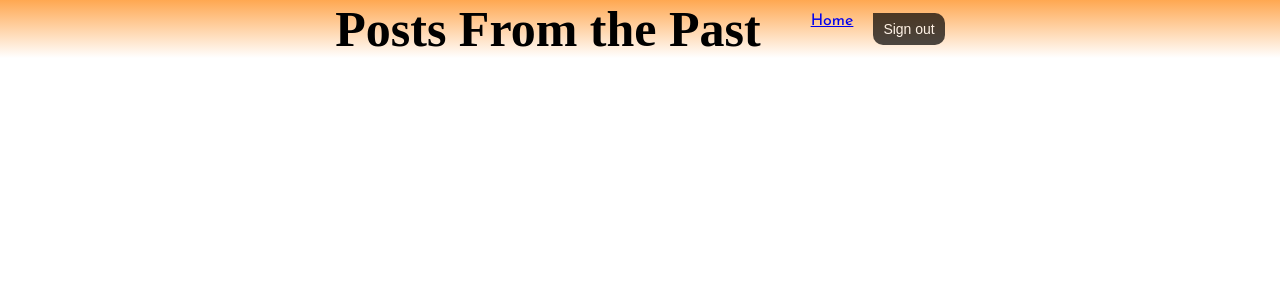
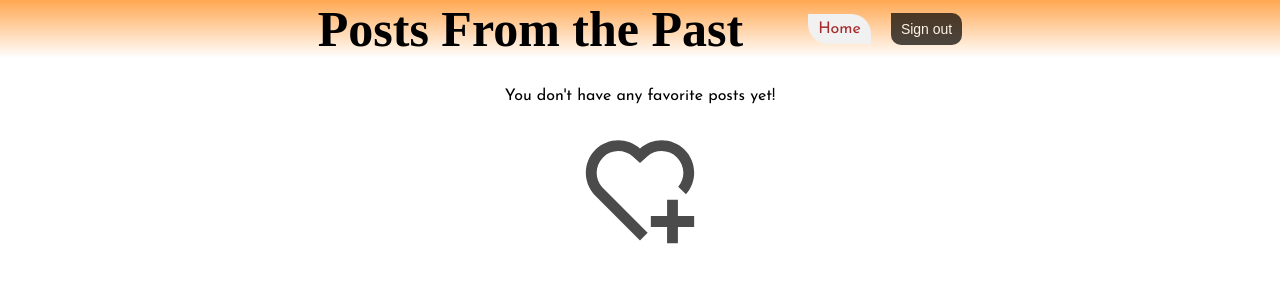
Before and after one commit to silviafer-dev/cleverpost, a React (Create React App) app: page /favorite in a window 1280 px wide. Shown: the top 300 px of the page. Built offline with nearby package versions, Linux system fonts and the light colour scheme; sample sign-in values are in the browser's storage; a web font is replaced by a local one.

Commit message:
Add empty favorite component and style

```diff
--- /dev/null
+++ b/src/components/EmptyFavorite.tsx
@@ -0,0 +1,11 @@
+import React from "react";
+import { RiHeartAddLine } from "react-icons/ri";
+
+export function EmptyFavorite() {
+  return (
+    <div className="empty-page">
+      <div>You don't have any favorite posts yet!</div>
+      <RiHeartAddLine className="add-heart" />
+    </div>
+  );
+}
--- a/src/features/post/favSlices.ts
+++ b/src/features/post/favSlices.ts
@@ -1,15 +1,24 @@
 import { createSlice, PayloadAction } from "@reduxjs/toolkit";
+import { toast } from "react-toastify";
 import { RootState } from "../../app/store";
-import { IPost } from "../../interfaces";
+import { IFavPostState, IPost } from "../../interfaces";
 
-export interface IFavPostState {
-  collection: IPost[] ;
-}
 
 const localStore: string | null = localStorage.getItem("favoritePost");
 
 const initialState: IFavPostState = {
   collection: localStore ? JSON.parse(localStore) : [],
+};
+const notify = (message: string) => {
+  toast.success(message, {
+    position: "top-center",
+    autoClose: 2000,
+    hideProgressBar: true,
+    closeOnClick: true,
+    pauseOnHover: true,
+    progress: undefined,
+    theme: "light",
+  });
 };
 
 const favPostsSlice = createSlice({
@@ -19,12 +28,14 @@ const favPostsSlice = createSlice({
     addPost(state: IFavPostState, action: PayloadAction<IPost>) {
       state.collection.push(action.payload);
       localStorage.setItem("favoritePost", JSON.stringify(state.collection));
+      notify("Post added to favorite with success!");
     },
     removePost(state: IFavPostState, action: PayloadAction<string | number>) {
       const newStatePosts = state.collection.filter(
         (item: any) => item.id !== action.payload
       );
-      localStorage.setItem("favoritePhoto", JSON.stringify(newStatePosts));
+      localStorage.setItem("favoritePost", JSON.stringify(newStatePosts));
+      notify("Post remove from favorite with success!");
       return { ...state, collection: newStatePosts };
     },
   },
--- a/src/interfaces.ts
+++ b/src/interfaces.ts
@@ -16,3 +16,7 @@ export interface IAuthState {
   auth: boolean;
   setAuth: (state: boolean) => void;
 }
+
+export interface IFavPostState {
+  collection: IPost[];
+}
--- a/src/pages/FavPosts.tsx
+++ b/src/pages/FavPosts.tsx
@@ -5,6 +5,8 @@ import { AuthStatus } from "../components/auth";
 import { removePost, selectFavoriteState } from "../features/post/favSlices";
 import { GiBrokenHeart } from "react-icons/gi";
 import "../sass/favPost.scss";
+import { IPost } from "../interfaces";
+import { EmptyFavorite } from "../components/EmptyFavorite";
 
 export function FavPosts(props: {
   auth: boolean;
@@ -22,7 +24,9 @@ export function FavPosts(props: {
         <h1 className="title">Posts From the Past</h1>
         <div>
           <nav className="nav-bar">
-            <Link to={"/"}>Home</Link>
+            <Link className="nav-bar__link" to={"/"}>
+              Home
+            </Link>
             <AuthStatus
               auth={props.auth}
               setAuth={props.setAuth}
@@ -33,7 +37,8 @@ export function FavPosts(props: {
       </div>
 
       <div className="fav-container">
-        {favPosts.map((fav) => (
+        {favPosts.length ? (
+          favPosts.map((fav: IPost) => (
             <div key={fav.id} className=" fav">
               <h3 className="fav__author">
                 {fav.userId === 1
@@ -60,9 +65,15 @@ export function FavPosts(props: {
               </h3>
               <h4 className="fav__title">{fav.title}</h4>
               <p className="fav__body">{fav.body}</p>
-            <GiBrokenHeart className="broken-heart" onClick={() => removeFromFavorite(fav.id)} />
+              <GiBrokenHeart
+                className="broken-heart"
+                onClick={() => removeFromFavorite(fav.id)}
+              />
             </div>
-        ))}
+          ))
+        ) : (
+          <EmptyFavorite  />
+        )}
       </div>
     </div>
   );
--- a/src/pages/Header.tsx
+++ b/src/pages/Header.tsx
@@ -13,7 +13,6 @@ export function Header(props: {
       <h1 className="title">Posts From the Past</h1>
       <div>
         <nav className="nav-bar">
-          <Link to={"/favorite"}>Fav</Link>
           <label className="header__label left">
             <input
               className="header__input"
@@ -22,6 +21,7 @@ export function Header(props: {
               onChange={(e) => props.searchItems(e.target.value.toLowerCase())}
             />
           </label>
+          <Link className="nav-bar__link" to={"/favorite"}>Favorite</Link>
           <AuthStatus
             auth={props.auth}
             setAuth={props.setAuth}
--- a/src/pages/Home.tsx
+++ b/src/pages/Home.tsx
@@ -7,7 +7,7 @@ import { fetchPosts, selectState } from "../features/post/postSlice";
 import { IPost } from '../interfaces';
 
 export function Home(props: {
-  auth: boolean ;
+  auth: boolean;
   setAuth: (state: boolean) => void;
 }) {
   const [searchInput, setSearchInput] = useState<string>("");
--- a/src/sass/favPost.scss
+++ b/src/sass/favPost.scss
@@ -1,13 +1,13 @@
 .fav-container {
   display: flex;
   flex-wrap: wrap;
-  justify-content: space-between;
+  justify-content: space-evenly;
   padding: 10px;
 }
 
 .fav {
   position: relative;
-  width: 230px;
+  width: 240px;
   min-height: 230px;
   border: none;
   margin: 10px;
@@ -49,10 +49,22 @@
   color: inherit;
   font-weight: 600;
   display: inline-block;
-  color:  rgba(245, 222, 179, 0.521);
+  color: rgba(245, 222, 179, 0.521);
   cursor: pointer;
   &:hover {
     transform: scale(1.2);
     color: wheat;
   }
 }
+.empty-page {
+  padding-top: 20px;
+  display: flex;
+  flex-direction: column;
+  align-items: center;
+}
+.add-heart {
+  padding-top: 20px;
+  font-size: 150px;
+  opacity: 0.7;
+  margin: 0 auto;
+}
--- a/src/sass/header.scss
+++ b/src/sass/header.scss
@@ -7,6 +7,7 @@
   display: flex;
   align-items: center;
   justify-content: center;
+
   &__label {
     display: flex;
     align-items: center;
@@ -16,8 +17,9 @@
     color: brown;
     border-radius: 10px 10px 0 10px;
     border: none;
-    border-bottom: 1px solid brown
+    border-bottom: 1px solid brown;
   }
+
 }
 .title {
   font-family: "Fasthand", cursive;
@@ -25,7 +27,7 @@
   text-align: center;
 }
 .logout {
-  margin-left: 20px;
+  margin-left: 10px;
   font-size: 14px;
   border: none;
   color: white;
@@ -43,9 +45,22 @@
 }
 .nav-bar {
   display: flex;
-  margin-left: 50px
+  margin-left: 50px;
+  align-items: center;
+
+  &__link {
+    text-decoration: none;
+    color: brown;
+    background-color: rgb(241, 241, 241);
+    margin: 10px 10px 10px 15px;
+    padding: 7px 10px;
+    border-radius: 0 20px;
+    transition: 0.2s ease-in-out 0s;
+    &:hover {
+      transform: scale(1.25);
+    }
+  }
 }
-
 
 @media only screen and (max-width: 700px) {
   .header {
@@ -56,8 +71,8 @@
     font-size: 44px;
   }
   .nav-bar {
-    margin-bottom: 20px;
-    margin: 0;
+    margin:0 10px 20px 10px;
+
   }
 }
 @media only screen and (max-width: 400px) {
```
Lines whose indentation alone changed are shown as unchanged.
